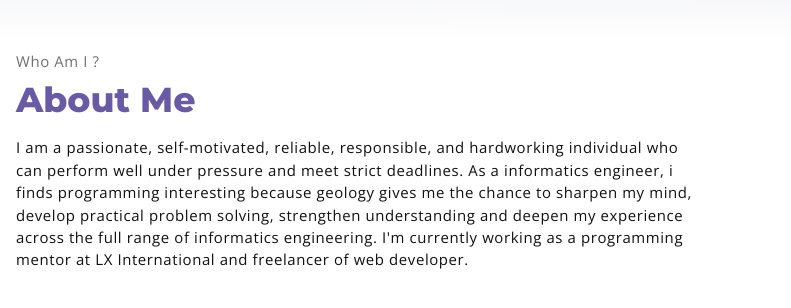
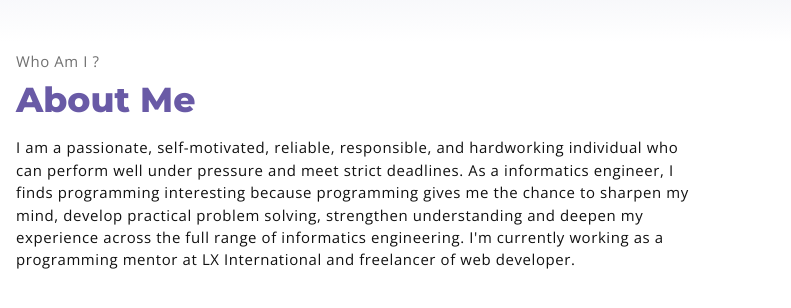
Before and after one commit to yasminnadhifa/myportfolio, a plain HTML site: page index.html in a window 1280 px wide. Shown: the part 758-1066 px from the top of the page, 489-1280 px from the left. Drawn offline with nearby package versions, Linux system fonts and the light colour scheme; a web font is replaced by a local one.

Commit message:
Ada yang dirubah

```diff
--- a/index.html
+++ b/index.html
@@ -82,8 +82,8 @@
                     <p>
                         I am a passionate, self-motivated,
                         reliable, responsible, and hardworking individual who can perform well under pressure and
-                        meet strict deadlines. As a informatics engineer, i finds programming interesting because
-                        geology gives me the chance to sharpen my mind, develop practical problem solving, strengthen
+                        meet strict deadlines. As a informatics engineer, I finds programming interesting because
+                        programming gives me the chance to sharpen my mind, develop practical problem solving, strengthen
                         understanding and deepen my experience across the full range of informatics engineering. I'm currently
                         working as a programming mentor at LX International and freelancer of web developer.
                     </p>
```
